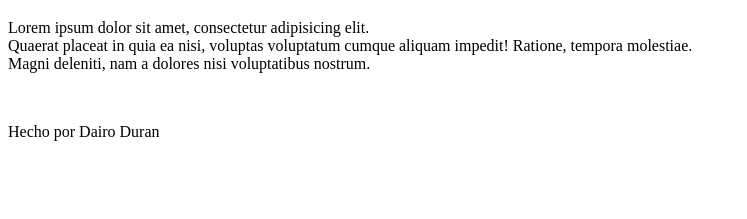
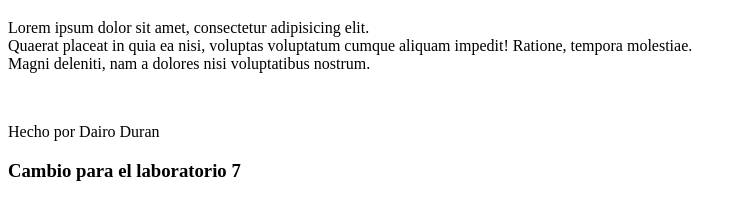
Before and after one commit to G4ru75/PersonalWeb, a plain HTML site: page index.html in a window 1280 px wide. Shown: the part 61-280 px from the top of the page, without its empty margins (0-747 px from the left). Drawn offline with Linux system fonts and the light colour scheme.

Commit message:
Agregacion de una etiqueta de tipo h3

```diff
--- a/index.html
+++ b/index.html
@@ -10,5 +10,6 @@
     <p> Lorem ipsum dolor sit amet, consectetur adipisicing elit.  <br>Quaerat placeat in quia ea nisi, voluptas voluptatum cumque aliquam impedit! Ratione, tempora molestiae. <br> Magni deleniti, nam a dolores nisi voluptatibus nostrum.</p>
     <br>
     <p> Hecho por Dairo Duran</p>
+    <h3>Cambio para el laboratorio 7</h3>
 </body>
 </html>
```
